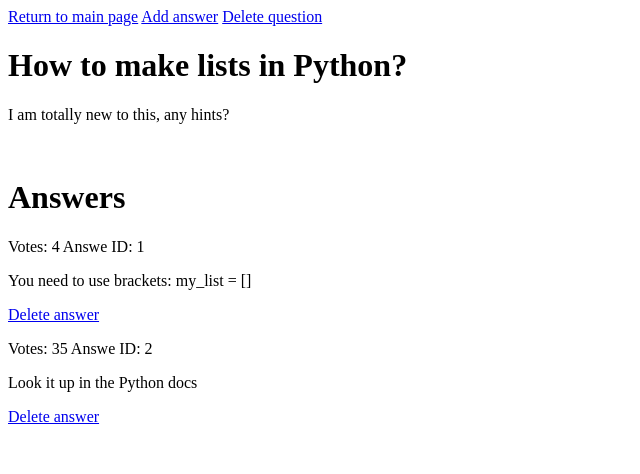
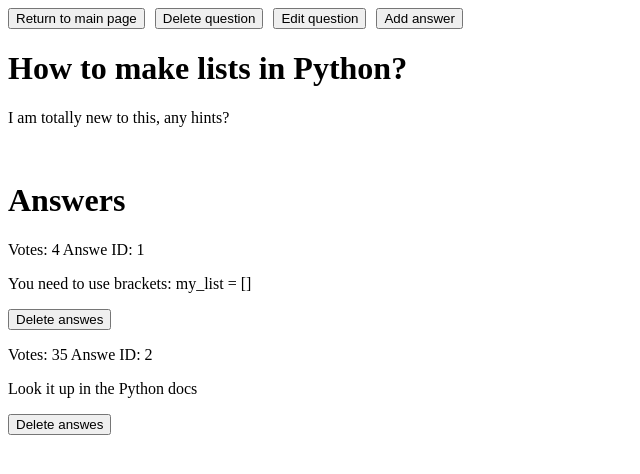
Before and after one commit to Kashydo/AskMate-sprint2, a Flask app: page /question/1 in a window 1280 px wide. Shown: the top 474 px of the page, without its empty margins (0-640 px from the left). Run offline with Flask 3, Linux system fonts and the light colour scheme; some libraries are stand-ins or nearby versions.

Commit message:
add buttoms

```diff
--- a/templates/question_detail.html
+++ b/templates/question_detail.html
@@ -2,13 +2,35 @@
 <html>
   <head>
     <title>Question Detail</title>
+    <style>
+      .buttons-container {
+          display: flex;
+          justify-content: space-between;
+          max-width: 300px;
+          margin: 0;
+        }
+      .buttons-container form {
+          flex: 1;
+          margin-right: 10px;
+          margin-bottom: 30 px;
+      }
+   </style>
   </head>
   <body>
-    <header>
-      <a href="/">Return to main page</a>
-      <a href="/question/{{question['id']}}/new-answer">Add answer</a>
-      <a href="/question/{{question['id']}}/delete">Delete question</a>
-    </header>
+    <div class="buttons-container">
+      <form method="GET" action="/">
+        <input type="submit" value="Return to main page">
+      </form>
+      <form method="GET" action="/question/{{question['id']}}/delete">
+        <input type="submit" value="Delete question">
+      </form>
+      <form method="GET" action="/question/{{question['id']}}/edit">
+          <input type="submit" value="Edit question">
+      </form>
+      <form method="GET"action="/question/{{question['id']}}/new-answer">
+          <input type="submit" value="Add answer">
+      </form>
+    </div>
     {% if messages_msg %}
     <div>{{messages_msg}}</div>
     {% endif %} {% if question is not none %}
@@ -26,10 +48,9 @@
         {% if answer['image'] %}
         <img src="/{{answer['image']}}" width="200" />
         {% endif %}
-        <a
-          href="{{url_for('delete_answer', question_id = question.id, answer_id=answer.id )}}"
-          >Delete answer</a
-        >
+        <form method="GET" action="/question/{{question['id']}}/delete/{{answer['id']}}">
+          <input type="submit" value="Delete answes">
+        </form>
       </div>
       {% endfor %} {% else %}
       <p>There are no answers yet</p>
```
